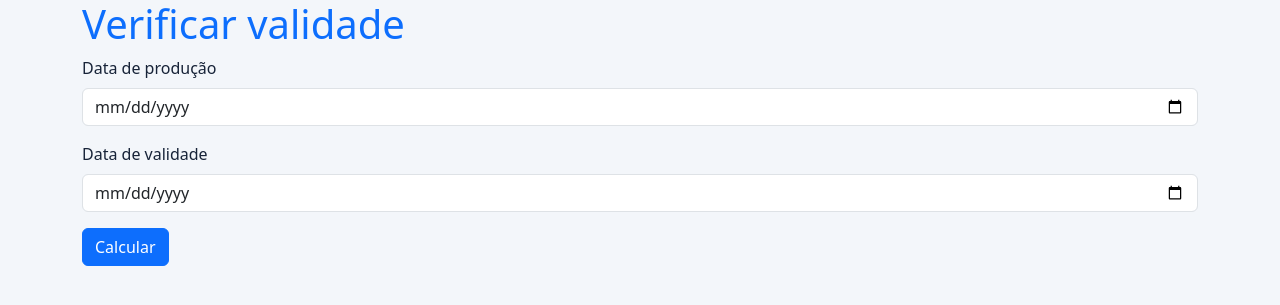
After one commit to valdomiro22/producao_chopp_django, a Django app: page /home/verificar-validade/ in a window 1280 px wide. The commit adds this page. Shown: the top 305 px of the page. Run offline with Django 5.2, Linux system fonts and the light colour scheme; some libraries are stand-ins or nearby versions.

Commit message:
verificar validade

```diff
--- /dev/null
+++ b/home/templates/verificar-validade.html
@@ -0,0 +1,42 @@
+{% load django_bootstrap5 %}
+{% load static %}
+
+<!DOCTYPE html>
+<html lang="pt-br">
+<head>
+    <meta charset="UTF-8">
+    <meta name="viewport" content="width=device-width, initial-scale=1.0">
+    <title>Document</title>
+    {% bootstrap_css %}
+    <link rel="stylesheet" href="{% static 'home/css/styles.css' %}">
+</head>
+<body>
+    <div class="container">
+        <div class="cabecalho">
+                <h1 class="text-primary">Verificar validade</h1>
+            </div>
+
+            <form method="get">
+                <div class="mb-3">
+                <label for="data_producao" class="form-label">Data de produção</label>
+                <input type="date" class="form-control" id="data_producao" name="data_producao" required>
+            </div>
+
+            <div class="mb-3">
+                <label for="data_validade" class="form-label">Data de validade</label>
+                <input type="date" class="form-control" id="data_validade" name="data_validade" required>
+            </div>
+
+                <button type="submit" class="btn btn-primary">Calcular</button>
+            </form>
+
+            {% if dias_restantes is not None %}
+                <p class="text-info fs-2 mt-4">Diferença: {{ dias_restantes }} dias</p>
+            {% endif %}
+
+            {% if erro %}
+                <p class="text-danger">{{ erro }}</p>
+            {% endif %}
+    </div>
+</body>
+</html>
--- a/home/urls.py
+++ b/home/urls.py
@@ -1,6 +1,7 @@
 from django.urls import path
-from .views import HomeView
+from .views import HomeView, VerificarValidade
 
 urlpatterns = [
     path('home/<int:producao_id>/', HomeView.as_view(), name='home'),
+    path('home/verificar-validade/', VerificarValidade.as_view(), name='verificar-validade'),
 ]
--- a/home/views.py
+++ b/home/views.py
@@ -1,4 +1,6 @@
 from django.views.generic import DetailView
+from datetime import date
+from django.views.generic import TemplateView
 from producao.models import Producao
 
 class HomeView(DetailView):
@@ -6,3 +8,26 @@ class HomeView(DetailView):
     template_name = 'index.html'
     context_object_name = 'producao'
     pk_url_kwarg = 'producao_id'
+
+
+
+class VerificarValidade(TemplateView):
+    template_name = 'verificar-validade.html'
+
+    def get_context_data(self, **kwargs):
+        context = super().get_context_data(**kwargs)
+
+        data_producao = self.request.GET.get('data_producao')
+        data_validade = self.request.GET.get('data_validade')
+
+        if data_producao and data_validade:
+            try:
+                producao = date.fromisoformat(data_producao)
+                validade = date.fromisoformat(data_validade)
+
+                context['dias_restantes'] = (validade - producao).days
+
+            except ValueError:
+                context['erro'] = 'Informe datas válidas.'
+
+        return context
```
Also changed, not shown: home/templates/index.html (+15 -2 lines).
